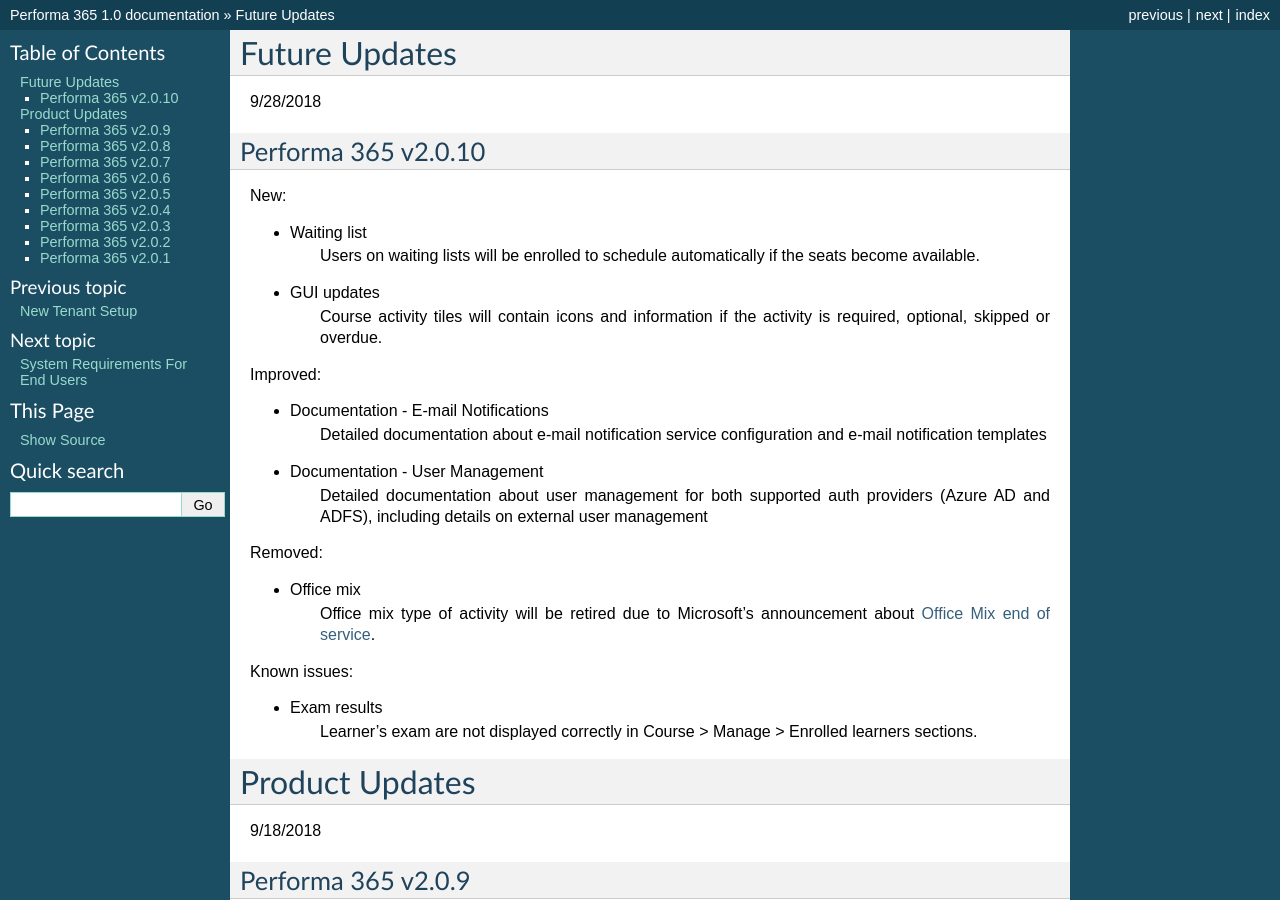
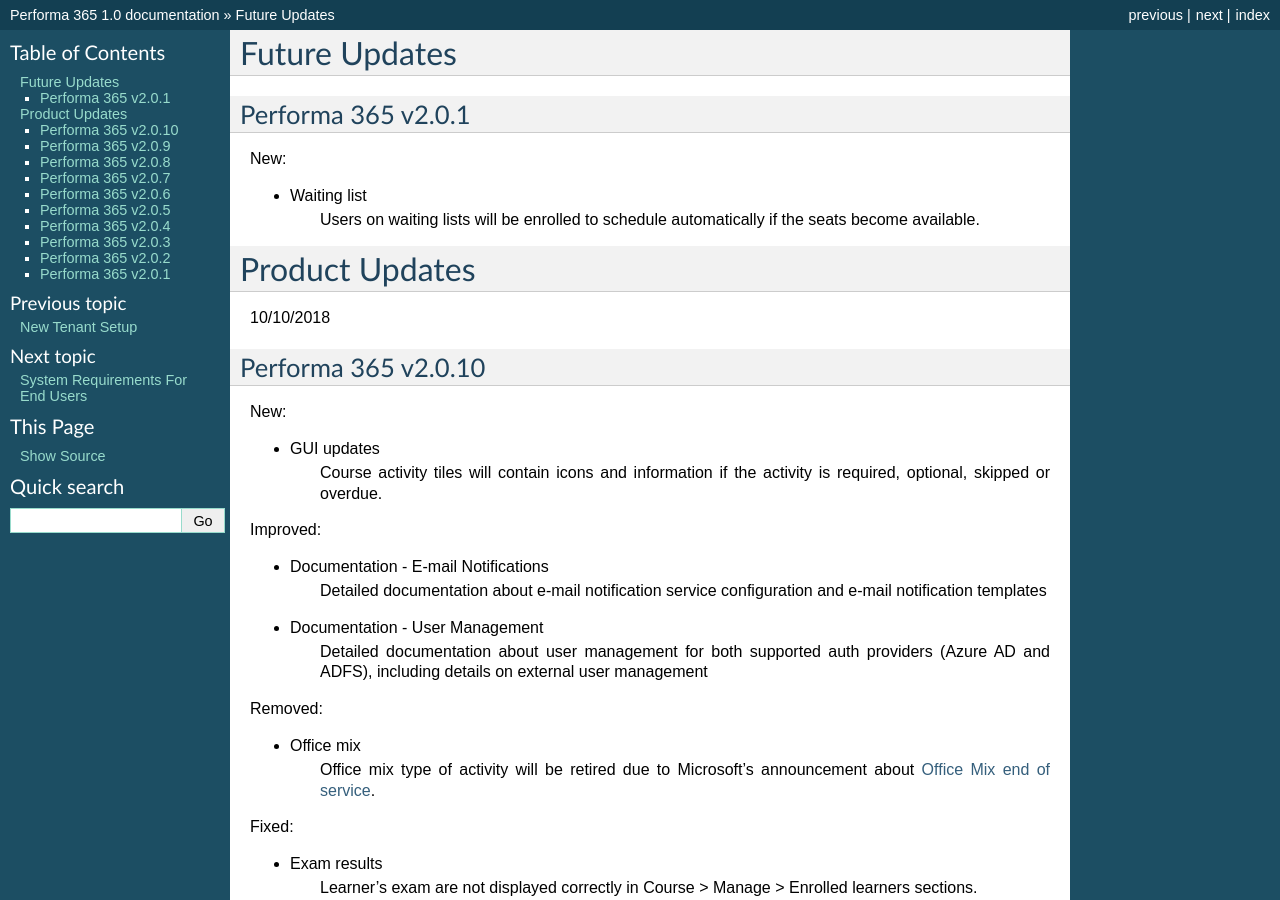
Before and after one commit to pslisko/performa365docs, a Sphinx documentation site: the page built from docs/general/product_updates.rst, in a window 1280 px wide and 900 px high. Built offline with Sphinx 7.4.7, drawn with Linux system fonts in a browser that asks for light colours; pages that are not in the unit, such as notebooks, are missing from menus.

Commit message:
Update product_updates.rst

```diff
--- a/docs/general/product_updates.rst
+++ b/docs/general/product_updates.rst
@@ -3,9 +3,7 @@
 Future Updates
 ================
 
-9/28/2018
-
-Performa 365 v2.0.10
+Performa 365 v2.0.1
 ^^^^^^^^^^^^^^^^^^^^^^^^^^^^
 
 New:
@@ -13,9 +11,20 @@
 * Waiting list
    Users on waiting lists will be enrolled to schedule automatically if the seats become available.
 
+
+
+Product Updates
+================
+
+10/10/2018
+
+Performa 365 v2.0.10
+^^^^^^^^^^^^^^^^^^^^^^^^^^^^
+
+New:
+
 * GUI updates
    Course activity tiles will contain icons and information if the activity is required, optional, skipped or overdue.
-
 
 Improved:
 
@@ -25,21 +34,18 @@
 * Documentation - User Management
    Detailed documentation about user management for both supported auth providers (Azure AD and ADFS), including details on external user management
 
-
 Removed:
 
 * Office mix
    Office mix type of activity will be retired due to Microsoft's announcement about  `Office Mix end of service <https://support.office.com/en-us/article/important-information-about-office-mix-preview-end-of-service-c1c04f84-a7bb-4602-9645-258017155258>`_.
 
 
-Known issues:
+Fixed:
 
 * Exam results
    Learner's exam are not displayed correctly in Course > Manage > Enrolled learners sections.
 
 
-Product Updates
-================
 
 9/18/2018
 
```
